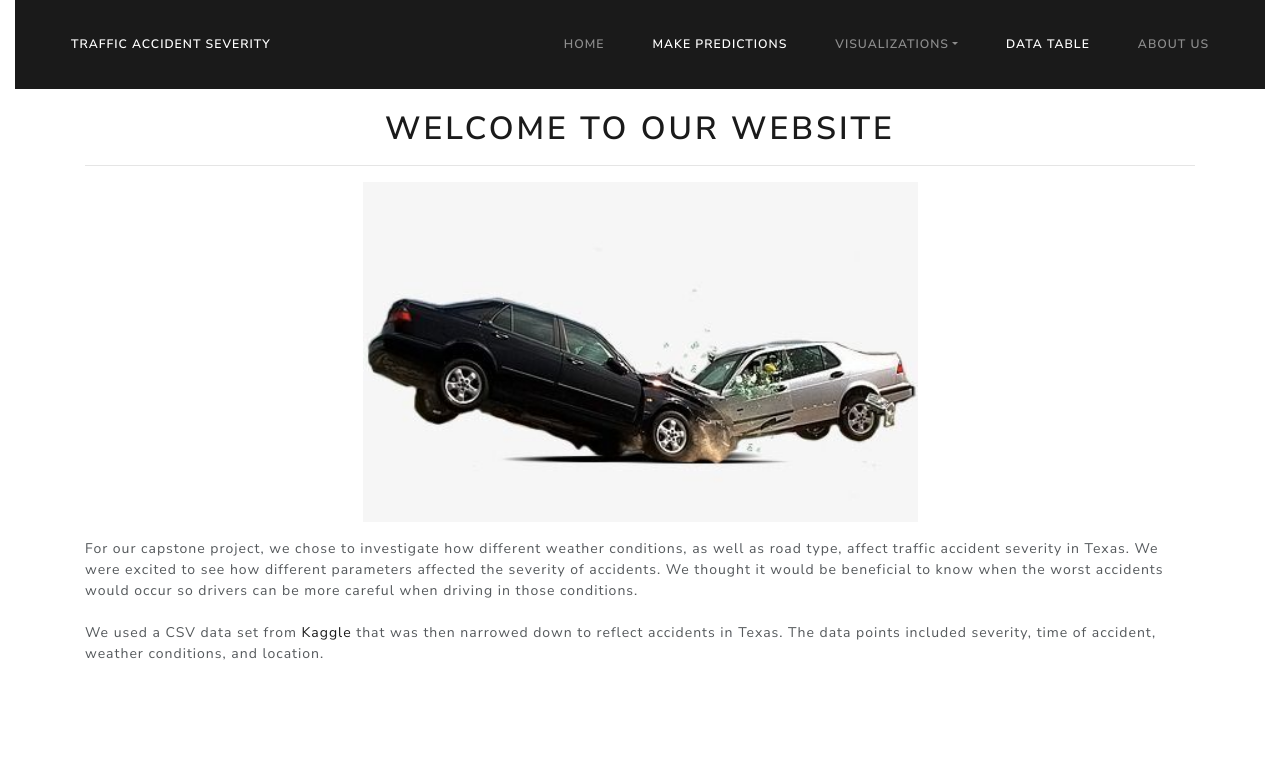
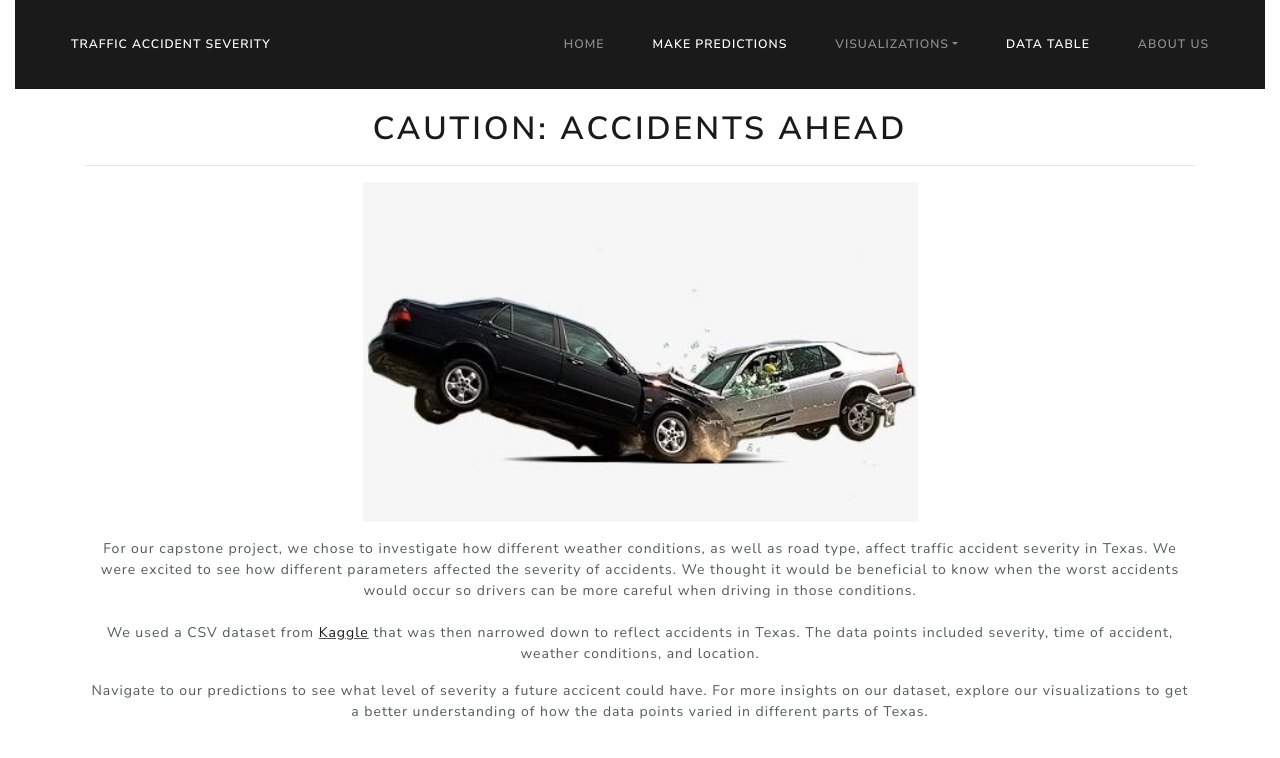
Before and after one commit to RyanPerm/SMU_CapstoneProject, a plain HTML site: page webapp/templates/index.html in a window 1280 px wide. Drawn offline with nearby package versions, Linux system fonts and the light colour scheme; files that its build step writes are made by us from their sources.

Commit message:
homepage edits

```diff
--- a/webapp/templates/index.html
+++ b/webapp/templates/index.html
@@ -57,15 +57,17 @@
         <br>
         <div class="container">
             <section class="row">
-                <div class="col-md-12">
+                <div class="col-md-12" style="text-align: center">
                     <article class="description-content">
-                        <h1 class="description-header" style="text-align:center;">Welcome to our website</h1>
+                        <h1 class="description-header">CAUTION: ACCIDENTS AHEAD</h1>
                         <hr class="description-hr" />
                         <img src="../static/images/cars.jpeg" alt="" class="center">
                         <p></p>
                         <p>For our capstone project, we chose to investigate how different weather conditions, as well as road type, affect traffic accident severity in Texas. We were excited to see how different parameters affected the severity of accidents.
-                            We thought it would be beneficial to know when the worst accidents would occur so drivers can be more careful when driving in those conditions. <br><br>We used a CSV data set from <a href="https://www.kaggle.com/sobhanmoosavi/us-accidents"
-                                target="_blank">Kaggle</a> that was then narrowed down to reflect accidents in Texas. The data points included severity, time of accident, weather conditions, and location.
+                            We thought it would be beneficial to know when the worst accidents would occur so drivers can be more careful when driving in those conditions. <br><br>We used a CSV dataset from <u><a href="https://www.kaggle.com/sobhanmoosavi/us-accidents"
+                                target="_blank">Kaggle</a></u> that was then narrowed down to reflect accidents in Texas. The data points included severity, time of accident, weather conditions, and location.
+                            <p>Navigate to our predictions to see what level of severity a future accicent could have. For more insights on our dataset, explore our visualizations to get a better understanding of how the data points varied in different parts
+                                of Texas. </p>
                         </p>
                     </article>
                 </div>
```
Also changed, not shown: webapp/templates/indextab2.html (+4 -3 lines), 2 other files.
